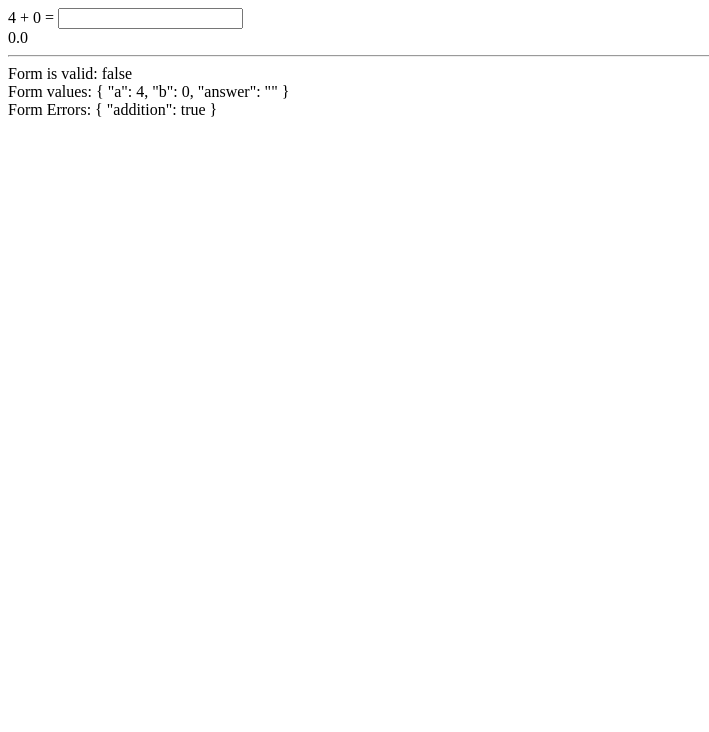
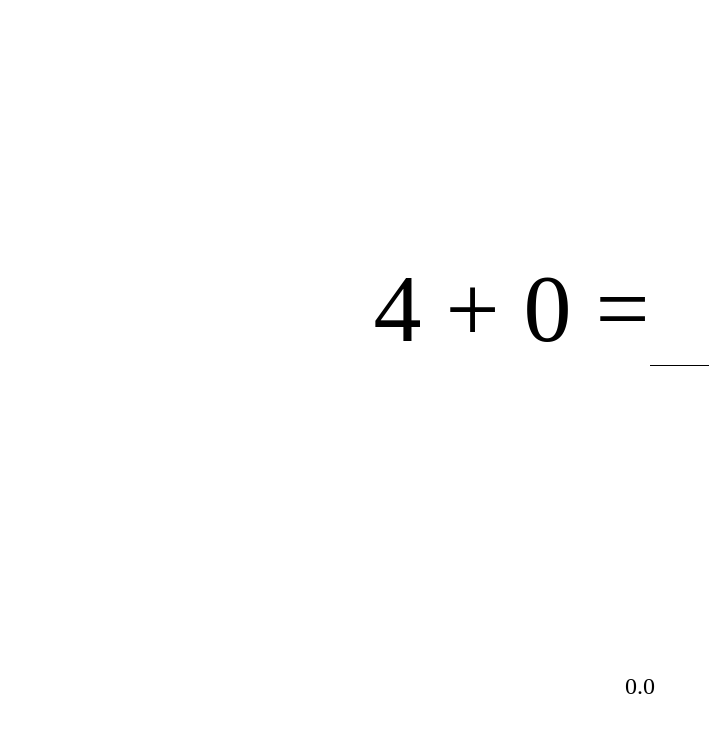
Before and after one commit to LaraGuardiola/angular-mathgame, an Angular app: page / in a window 1280 px wide. Shown: the top 732 px of the page, without its empty margins (0-709 px from the left). Built offline with nearby package versions, Linux system fonts and the light colour scheme.

Commit message:
added some css

```diff
--- a/src/app/equation/equation.component.css
+++ b/src/app/equation/equation.component.css
@@ -0,0 +1,27 @@
+form {
+    margin-top: 20%;
+    display: flex;
+    justify-content: center;
+    font-size: 96px
+}
+
+input {
+    font-size: 96px;
+    border: none;
+    border-bottom: 1px solid black;
+    width: 20%;
+    text-align: center;
+}
+
+input:focus {
+    outline: none;
+}
+
+.stats {
+    position: absolute;
+    bottom: 100px;
+    left: 0;
+    right: 0;
+    text-align: center;
+    font-size: 24px;
+}
--- a/src/app/equation/equation.component.html
+++ b/src/app/equation/equation.component.html
@@ -1,11 +1,10 @@
 <form [formGroup]="mathForm" action="">
-    {{ a }} + {{ b }} =
+    <div class="equation">
+        {{ a }} + {{ b }} =
+    </div>
     <input formControlName="answer" type="text">
 </form>
 
-{{ secondsPerSolution | number: '1.1-3'}}
-
-<hr>
-<div>Form is valid: {{ mathForm.valid }}</div>
-<div>Form values: {{ mathForm.value | json }}</div>
-<div>Form Errors: {{ mathForm.errors | json }}</div>
+<div class="stats">
+    {{ secondsPerSolution | number: '1.1-3' }}
+</div>
```
